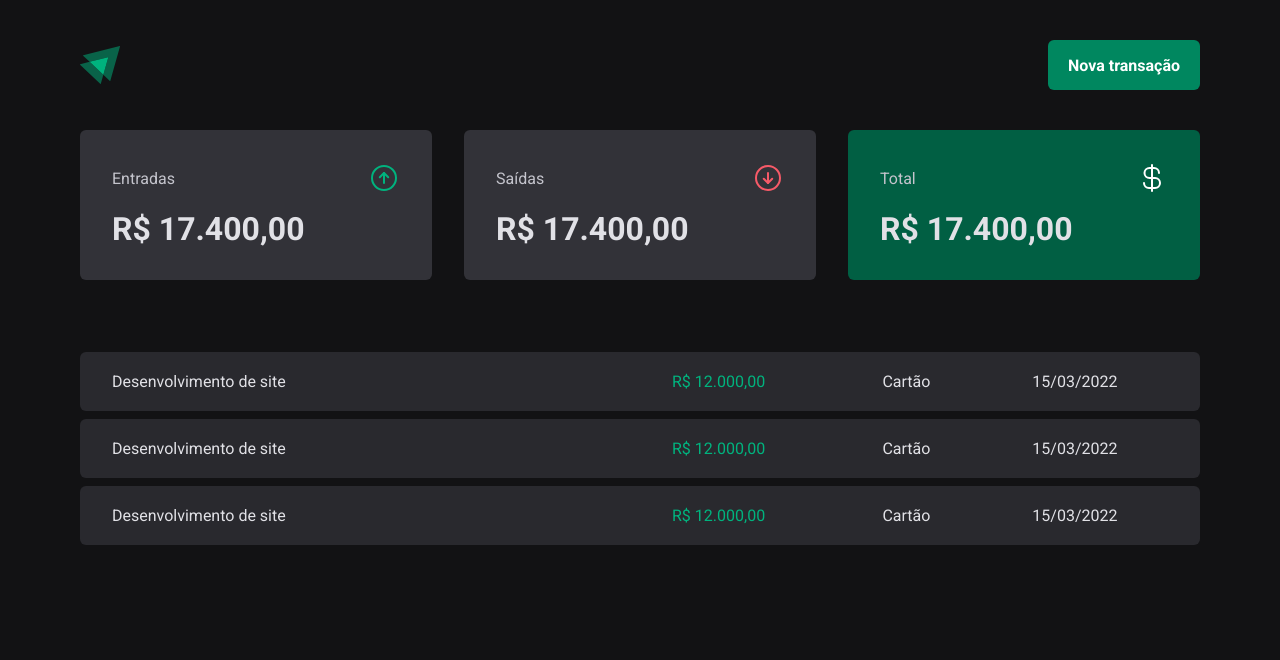
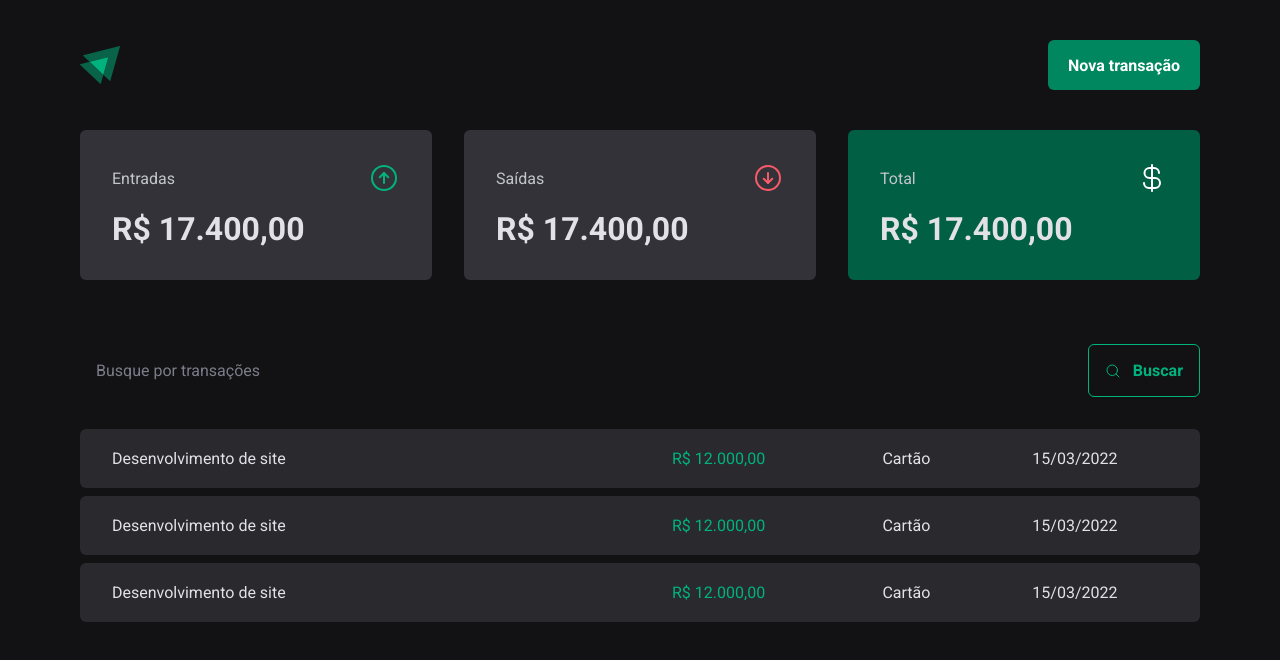
Before and after one commit to MaxOliveiraJr/DT-money, a React (Vite) app: page / in a window 1280 px wide. Shown: the top 660 px of the page. Built offline with nearby package versions, Linux system fonts and the light colour scheme.

Commit message:
feat: seach form

```diff
--- /dev/null
+++ b/src/components/SearchForm/index.tsx
@@ -0,0 +1,13 @@
+import { MagnifyingGlass } from "phosphor-react";
+import { SearchFormContainer } from "./style";
+
+export function SearchForm() {
+    return (
+        <SearchFormContainer>
+            <input type="text" placeholder="Busque por transações" />
+            <button type="submit">
+                <MagnifyingGlass />
+                Buscar</button>
+        </SearchFormContainer>
+    );
+}
--- /dev/null
+++ b/src/components/SearchForm/style.ts
@@ -0,0 +1,40 @@
+import styled from "styled-components";
+
+export const SearchFormContainer = styled.form`
+  display: flex;
+  gap: 1rem;
+
+  input {
+    flex: 1;
+    border-radius: 6px;
+    border: 0;
+    background: ${(props) => props.theme["gray-900"]};
+    color: ${(props) => props.theme["gray-300"]};
+    padding: 1rem;
+
+    &::placeholder {
+      color: ${(props) => props.theme["gray-500"]};
+    }
+  }
+
+  button {
+    display: flex;
+    align-items: center;
+    gap: 0.75rem;
+    border: 0;
+    padding: 1rem;
+    background: transparent;
+    border: 1px solid ${(props) => props.theme["green-300"]};
+    color: ${(props) => props.theme["green-300"]};
+    font-weight: bold;
+    border-radius: 6px;
+    cursor: pointer;
+
+    &:hover {
+      background: ${(props) => props.theme["green-500"]};
+      border-color: ${(props) => props.theme["green-500"]};
+      color: ${(props) => props.theme.white};
+      transition: background-color 0.2s, color 0.2s, border-color 0.2s;
+    }
+  }
+`;
--- a/src/pages/Transactions/index.tsx
+++ b/src/pages/Transactions/index.tsx
@@ -1,4 +1,5 @@
 import { Header } from "../../components/Header";
+import { SearchForm } from "../../components/SearchForm";
 import { Summary } from "../../components/Summary";
 import { PriceHighlight, TransactionsContainer, TransactionsTable } from "./styles";
 
@@ -7,6 +8,7 @@
         <Header />
         <Summary />
         <TransactionsContainer>
+            <SearchForm />
             <TransactionsTable>
                 <tbody>
                     <tr>
```
